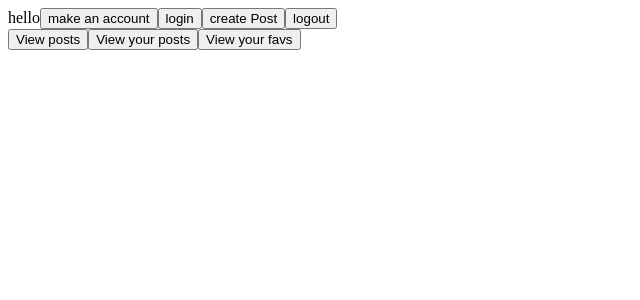
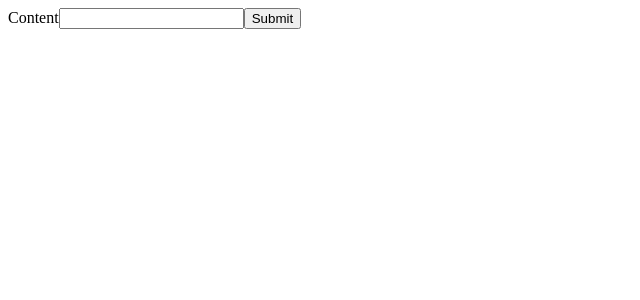
Before and after one commit to sresis/blog-project, a React (Create React App) app in the folder frontend/: page /update-post/1 in a window 1280 px wide. Shown: the top 300 px of the page, without its empty margins (0-640 px from the left). Built offline with nearby package versions, Linux system fonts and the light colour scheme.

Commit message:
implement update post content

```diff
--- a/frontend/src/App.tsx
+++ b/frontend/src/App.tsx
@@ -8,7 +8,7 @@ import CreatePost from './Components/CreatePost'
 import ViewPosts from './Components/ViewPosts'
 import ViewUserPosts from './Components/ViewUserPosts'
 import ViewFavorites from './Components/ViewFavorites'
-
+import UpdatePost from './Components/UpdatePost'
 
 
 function Homepage() {
@@ -75,6 +75,8 @@ function App() {
         <Route path="/view-posts/" component={ViewPosts}/>
         <Route path="/view-user-posts" component={ViewUserPosts}/>
         <Route path="/view-favorites" component={ViewFavorites}/>
+        <Route path="/update-post/:id" component={UpdatePost}/>
+
 
 
         <Route path="/" component={Homepage}/>
--- a/frontend/src/Components/UpdatePost.tsx
+++ b/frontend/src/Components/UpdatePost.tsx
@@ -1,18 +1,48 @@
 import axios from 'axios'
+import {useState} from 'react'
+function UpdatePost (id:any) {
+    const test:any = id.match.params['id']
+    console.log(test);
+    console.log('id^^^');
 
-function UpdatePost (id:any) {
-    axios.post(`http://localhost:8080/update_post/` + id)
-    .then((res: any) => {
+    const initialInputs = {
+        postContent: ''
+      }
+    const [postInput, setPostInput] = useState<{postContent: string;}>(initialInputs)
+    const handleInput = (event: React.ChangeEvent<HTMLInputElement>) => {
+        setPostInput({
+          ...postInput,
+          [event.currentTarget.name]: event.currentTarget.value
 
-    })
-    .catch((err:any) => {
-        console.log(err.message, err.name)
-    })
+        })
+      }
+    const handleSubmit = (event: React.FormEvent<HTMLFormElement>) => {
+        event.preventDefault();
+        console.log(postInput);
 
+        axios.post(`http://localhost:8080/update_post/` + test, postInput)
+        .then((res: any) => {
+            console.log('ccc');
+            console.log(id)
+
+        })
+        .catch((err:any) => {
+            console.log(err.message, err.name)
+        })
+        // reset
+    }
     return (
-        <div>
-            test
-        </div>
+        <form onSubmit={handleSubmit}>
+            <label>Content
+                <input
+                type='text'
+                name='postContent'
+                value={postInput.postContent}
+                onChange={handleInput}
+                />
+            </label>
+            <button>Submit</button>
+        </form>
     )
 }
 export default UpdatePost
--- a/frontend/src/Components/ViewUserPosts.tsx
+++ b/frontend/src/Components/ViewUserPosts.tsx
@@ -1,10 +1,12 @@
 import React, {useState } from 'react';
+import {useHistory} from 'react-router-dom'
 import axios from 'axios'
 import DeletePost  from './DeletePost'
 import UpdatePost  from './UpdatePost'
 
 function ViewUserPosts () {
     const [visiblePosts, setVisiblePosts] = useState(Array);
+    const history = useHistory();
     const fetchData = () => {
         const response = axios.get('http://localhost:8080/show_user_posts')
         .then((res: any) => {
@@ -24,6 +26,7 @@ function ViewUserPosts () {
                     <p>{visiblePost.postContent}</p>
                     <button onClick={() => DeletePost(`${visiblePost.id}`)}>Delete post</button>
                     <button onClick={() => UpdatePost(`${visiblePost.id}`)}>Update post</button>
+                    <button onClick={()=>{history.push(`/update-post/${visiblePost.id}`)}}>Update post</button>
                     </div>
                 </div>
                 );
```
Also changed, not shown: 2 other files (tests, documents, lock files or other folders).
